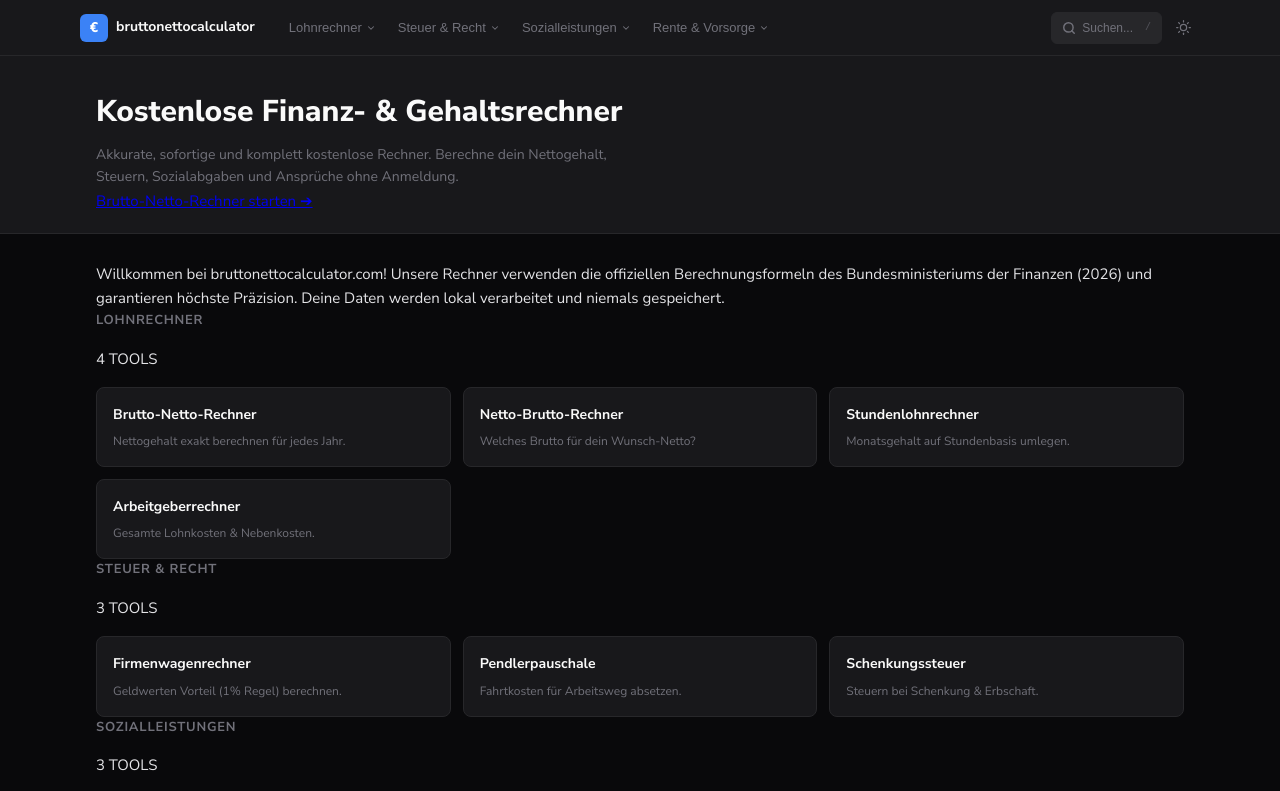
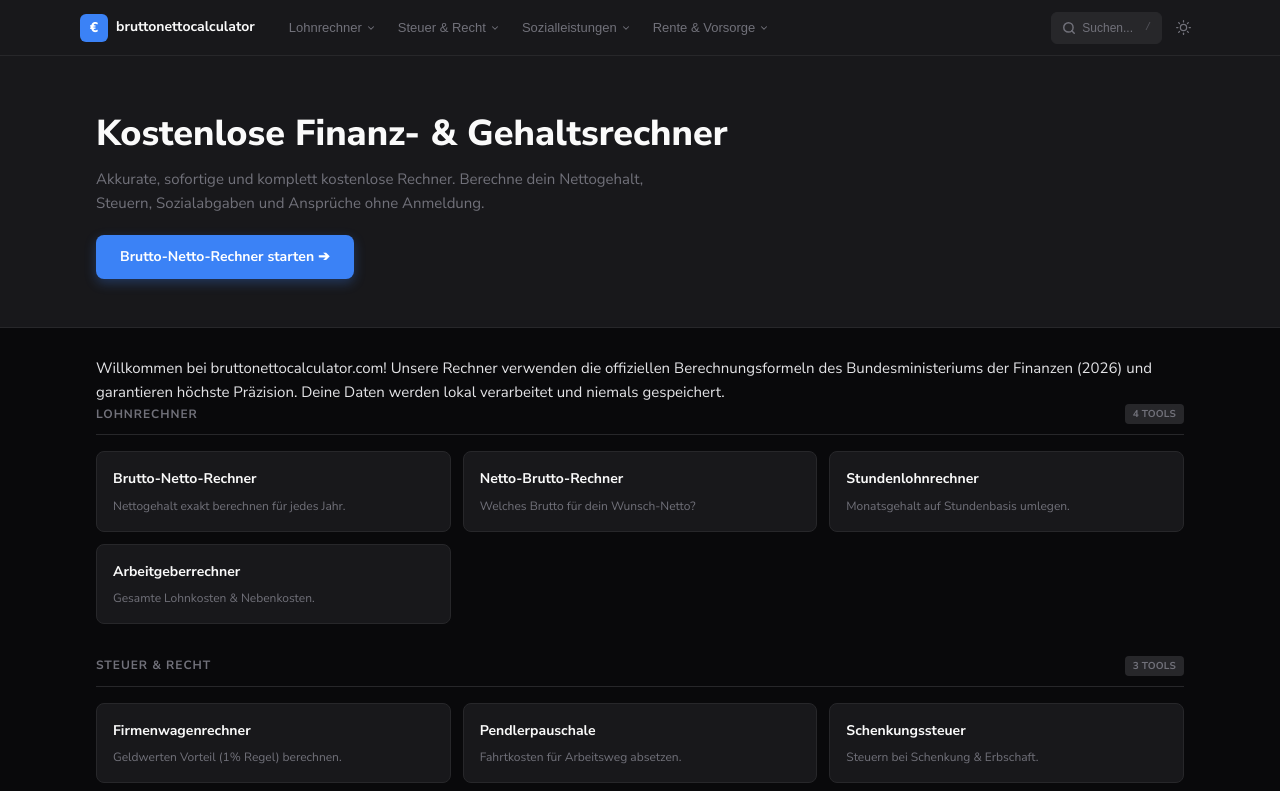
Before and after one commit to monildomadiya/bruttonettocalculator, a Next.js app: page / in a window 1280 px wide. Shown: the top 791 px of the page. Built offline with nearby package versions, Linux system fonts and the light colour scheme.

Commit message:
style(hub): polish homepage hero and section headers for premium look

```diff
--- a/src/app/globals.css
+++ b/src/app/globals.css
@@ -180,10 +180,12 @@ body, .site-header, .calc-card, .calc-results, .search-modal, .form-input, .form
 .sidebar-link:hover{color:var(--text-heading);background:var(--bg-tag);}
 
 /* ── Hub ── */
-.hub-hero{padding:32px 0 20px;border-bottom:1px solid var(--border);background:var(--bg-header);}
-.hub-hero h1{font-size:24px;font-weight:800;color:var(--text-heading);margin-bottom:8px;}
-.hub-hero p{font-size:14px;color:var(--text-muted);max-width:560px;}
-@media(min-width:640px){.hub-hero h1{font-size:30px;}}
+.hub-hero{padding:40px 0 32px;border-bottom:1px solid var(--border);background:var(--bg-header);}
+.hub-hero h1{font-size:24px;font-weight:800;color:var(--text-heading);margin-bottom:12px;line-height:1.2;}
+.hub-hero p{font-size:15px;color:var(--text-muted);max-width:600px;margin-bottom:20px;line-height:1.6;}
+.hub-hero-btn{display:inline-flex;align-items:center;height:44px;padding:0 24px;background:var(--accent);color:#fff;text-decoration:none;font-weight:700;font-size:14px;border-radius:var(--radius);transition:var(--transition);box-shadow:0 4px 12px color-mix(in srgb,var(--accent) 30%,transparent);}
+.hub-hero-btn:hover{background:var(--accent-hover);transform:translateY(-1px);box-shadow:0 6px 16px color-mix(in srgb,var(--accent) 40%,transparent);}
+@media(min-width:640px){.hub-hero h1{font-size:36px;}.hub-hero{padding:56px 0 48px;}}
 .hub-content{padding:28px 0 48px;}
 .hub-content h2{font-size:13px;font-weight:700;letter-spacing:.06em;text-transform:uppercase;color:var(--text-muted);margin-bottom:16px;}
 .hub-grid{display:grid;grid-template-columns:1fr;gap:12px;}
@@ -195,9 +197,10 @@ body, .site-header, .calc-card, .calc-results, .search-modal, .form-input, .form
 .hub-card-title{font-size:14px;font-weight:700;color:var(--text-heading);}
 .hub-card-desc{font-size:12px;color:var(--text-muted);line-height:1.5;}
 .hub-card-link{font-size:12px;font-weight:600;color:var(--accent);margin-top:auto;display:flex;align-items:center;gap:4px;}
-.hub-section-header{margin-bottom:16px;}
-.hub-section-title{font-size:16px;font-weight:700;color:var(--text-heading);}
-.hub-section-desc{font-size:13px;color:var(--text-muted);}
+.hub-section{margin-bottom:32px;}
+.hub-section-header{display:flex;align-items:center;justify-content:space-between;margin-bottom:16px;padding-bottom:10px;border-bottom:1px solid var(--border);}
+.hub-section-header h2{font-size:12px;font-weight:700;letter-spacing:.08em;text-transform:uppercase;color:var(--text-muted);margin:0!important;}
+.hub-section-count{font-size:10px;font-weight:700;background:var(--bg-tag);color:var(--text-muted);padding:2px 8px;border-radius:4px;letter-spacing:.02em;}
 
 /* ── Footer ── */
 .site-footer{background:var(--bg-header);border-top:1px solid var(--border);padding:32px 0 20px;}
```
